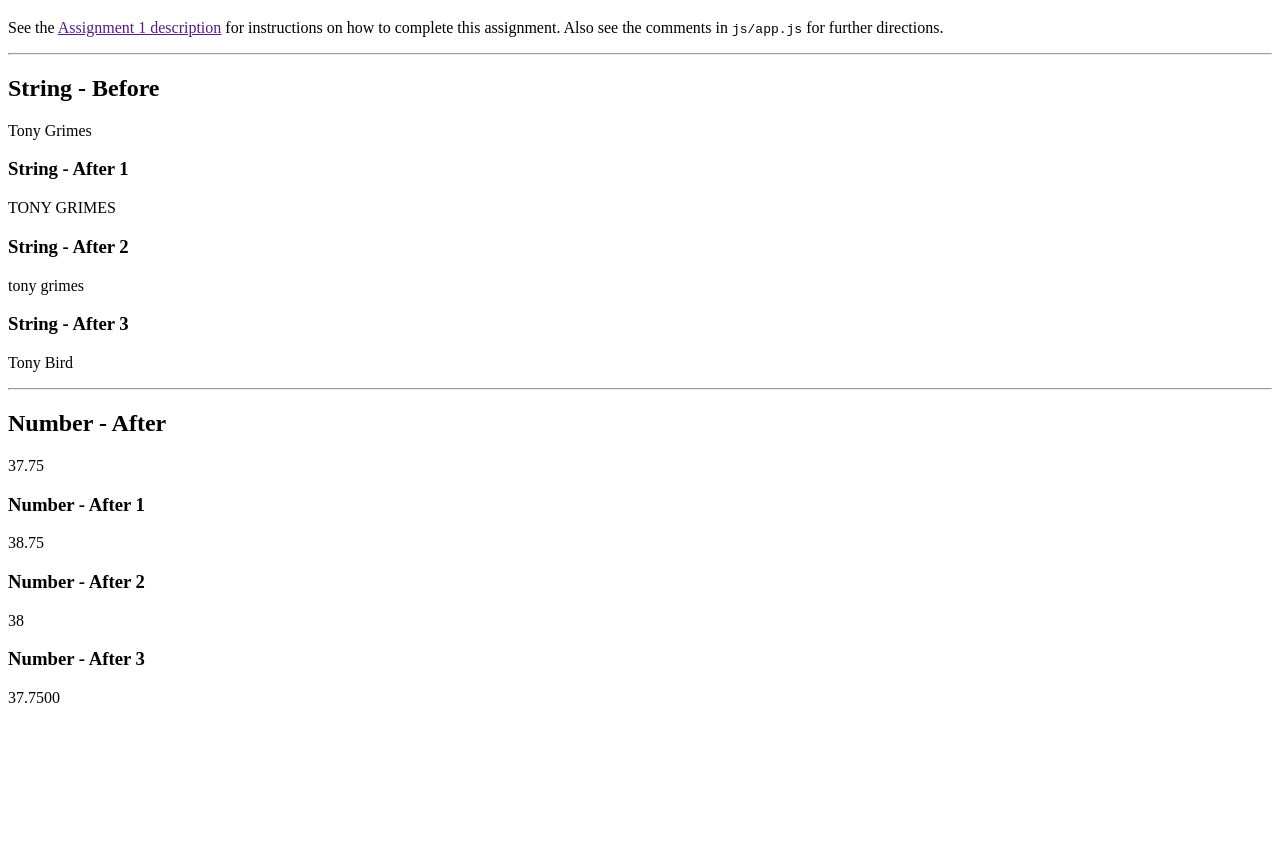
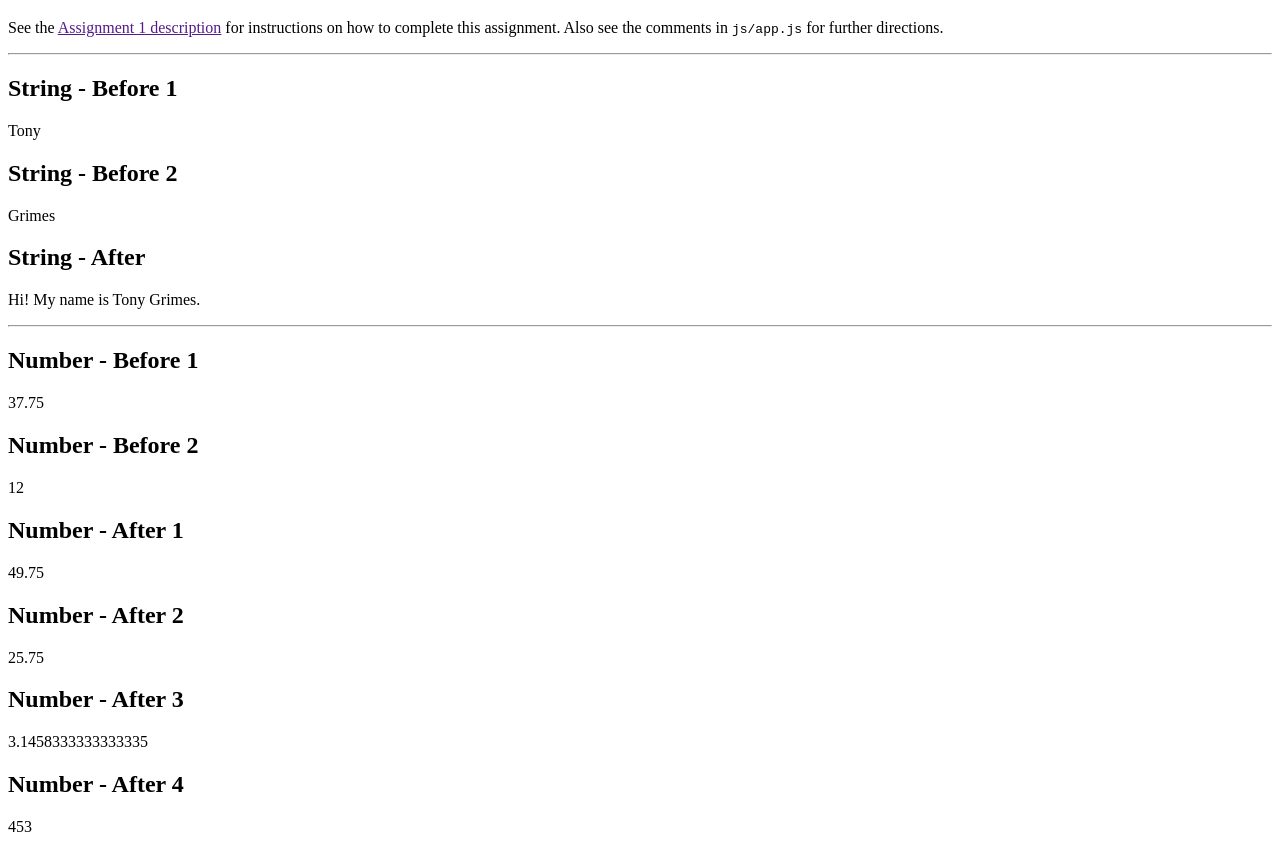
Before and after one commit to sait-wbdv/w23-262-a1-spoilers, a plain HTML site: page index.html in a window 1280 px wide. Shown: the part 61-913 px from the top of the page. Before the commit the page ends 800 px from the top, so only its background shows below. Drawn offline with Linux system fonts and the light colour scheme.

Commit message:
added README, comments, console logs

```diff
--- a/index.html
+++ b/index.html
@@ -13,31 +13,34 @@
 
   <hr>
 
-  <h2>String - Before</h2>
-  <p class="string-before">[beforeString here]</p>
+  <h2>String - Before 1</h2>
+  <p class="string-before-1">[stringBefore1 here]</p>
 
-  <h3>String - After 1</h3>
-  <p class="string-after-1">[afterString1 here]</p>
+  <h2>String - Before 2</h2>
+  <p class="string-before-2">[stringBefore2 here]</p>
 
-  <h3>String - After 2</h3>
-  <p class="string-after-2">[afterString2 here]</p>
-
-  <h3>String - After 3</h3>
-  <p class="string-after-3">[afterString3 here]</p>
+  <h2>String - After</h2>
+  <p class="string-after">[stringAfter here]</p>
 
   <hr>
 
-  <h2>Number - After</h2>
-  <p class="number-before">[<code>beforeNumber</code> here]</p>
+  <h2>Number - Before 1</h2>
+  <p class="number-before-1">[<code>numberBefore1</code> here]</p>
 
-  <h3>Number - After 1</h3>
-  <p class="number-after-1">[<code>afterNumber1</code> here]</p>
+  <h2>Number - Before 2</h2>
+  <p class="number-before-2">[<code>numberBefore2</code> here]</p>
 
-  <h3>Number - After 2</h3>
-  <p class="number-after-2">[<code>afterNumber2</code> here]</p>
+  <h2>Number - After 1</h2>
+  <p class="number-after-1">[<code>numberAfter1</code> here]</p>
 
-  <h3>Number - After 3</h3>
-  <p class="number-after-3">[<code>afterNumber3</code> here]</p>
+  <h2>Number - After 2</h2>
+  <p class="number-after-2">[<code>numberAfter2</code> here]</p>
+
+  <h2>Number - After 3</h2>
+  <p class="number-after-3">[<code>numberAfter3</code> here]</p>
+
+  <h2>Number - After 4</h2>
+  <p class="number-after-4">[<code>numberAfter4</code> here]</p>
 
 </body>
 </html>
--- a/js/app.js
+++ b/js/app.js
@@ -1,65 +1,97 @@
 
-/**********/
-/* String */
-/**********/
+/***********/
+/* Strings */
+/***********/
 
-// Before
-let stringBefore = 'Tony Grimes';
+// Before 1
+// My first name!
+let stringBefore1 = 'Tony';
+
+// Before 2
+// My dad's last name. I've considered taking my mom's maiden name but I'm too lazy to change it.
+let stringBefore2 = 'Grimes';
+
+// After
+// I love string literals!
+let stringAfter = `Hi! My name is ${stringBefore1} ${stringBefore2}.`;
+
+console.log('stringBefore1', stringBefore1);
+console.log('stringBefore2', stringBefore2);
+console.log('stringAfter', stringAfter);
+
+/***********/
+/* Numbers */
+/***********/
+
+// Before 1
+// Floating point number
+let numberBefore1 = 37.75;
+
+// Before 2
+// Integer, but not really
+let numberBefore2 = 12;
+
+console.log('numberBefore1', numberBefore1);
+console.log('numberBefore2', numberBefore2);
 
 // After 1
-let stringAfter1 = stringBefore.toUpperCase();
+// Adding together
+let numberAfter1 = numberBefore1 + numberBefore2;
+console.log('numberAfter1', numberAfter1);
 
 // After 2
-let stringAfter2 = stringBefore.toLowerCase();
+// Subtracting from each other
+let numberAfter2 = numberBefore1 - numberBefore2;
+console.log('numberAfter2', numberAfter2);
 
 // After 3
-let stringAfter3 = stringBefore.replace('Grimes', 'Bird');
+// Division is so divisive
+let numberAfter3 = numberBefore1 / numberBefore2;
+console.log('numberAfter3', numberAfter3);
 
-/**********/
-/* Number */
-/**********/
+// After 4
+// The `*` is the multiplication symbol in js
+let numberAfter4 = numberBefore1 * numberBefore2;
+console.log('numberAfter4', numberAfter4);
 
-// Before
-let numberBefore = 37.75;
+/************************************/
+/* Do not edit code below this line */
+/************************************/
 
-// After 1
-let numberAfter1 = numberBefore + 1;
+/* This code will create errors until the above steps are completed */
 
-// After 2
-let numberAfter2 = Math.round(numberBefore);
+// Print String Before 1
+const stringBefore1Output = document.querySelector('.string-before-1');
+stringBefore1Output.innerText = stringBefore1;
 
-// After 3
-let numberAfter3 = numberBefore.toFixed(4);
+// Print String Before 2
+const stringBefore2Output = document.querySelector('.string-before-2');
+stringBefore2Output.innerText = stringBefore2;
 
+// Print String After 2
+const stringAfterOutput = document.querySelector('.string-after');
+stringAfterOutput.innerText = stringAfter;
 
-// String Before
-const stringBeforeOutput = document.querySelector('.string-before');
-stringBeforeOutput.innerText = stringBefore;
+// Print Number Before 1
+const numberBefore1Output = document.querySelector('.number-before-1');
+numberBefore1Output.innerText = numberBefore1;
 
-// String After 1
-const stringAfter1Output = document.querySelector('.string-after-1');
-stringAfter1Output.innerText = stringAfter1;
+// Print Number Before 2
+const numberBefore2Output = document.querySelector('.number-before-2');
+numberBefore2Output.innerText = numberBefore2;
 
-// String After 2
-const stringAfter2Output = document.querySelector('.string-after-2');
-stringAfter2Output.innerText = stringAfter2;
-
-// String After 3
-const stringAfter3Output = document.querySelector('.string-after-3');
-stringAfter3Output.innerText = stringAfter3;
-
-// Number Before
-const numberBeforeOutput = document.querySelector('.number-before');
-numberBeforeOutput.innerText = numberBefore;
-
-// Number After 1
+// Print Number After 1
 const numberAfter1Output = document.querySelector('.number-after-1');
 numberAfter1Output.innerText = numberAfter1;
 
-// Number After 2
+// Print Number After 2
 const numberAfter2Output = document.querySelector('.number-after-2');
 numberAfter2Output.innerText = numberAfter2;
 
-// Number After 3
+// Print Number After 3
 const numberAfter3Output = document.querySelector('.number-after-3');
 numberAfter3Output.innerText = numberAfter3;
+
+// Print Number After 4
+const numberAfter4Output = document.querySelector('.number-after-4');
+numberAfter4Output.innerText = numberAfter4;
```
Also changed, not shown: 1 other file.
